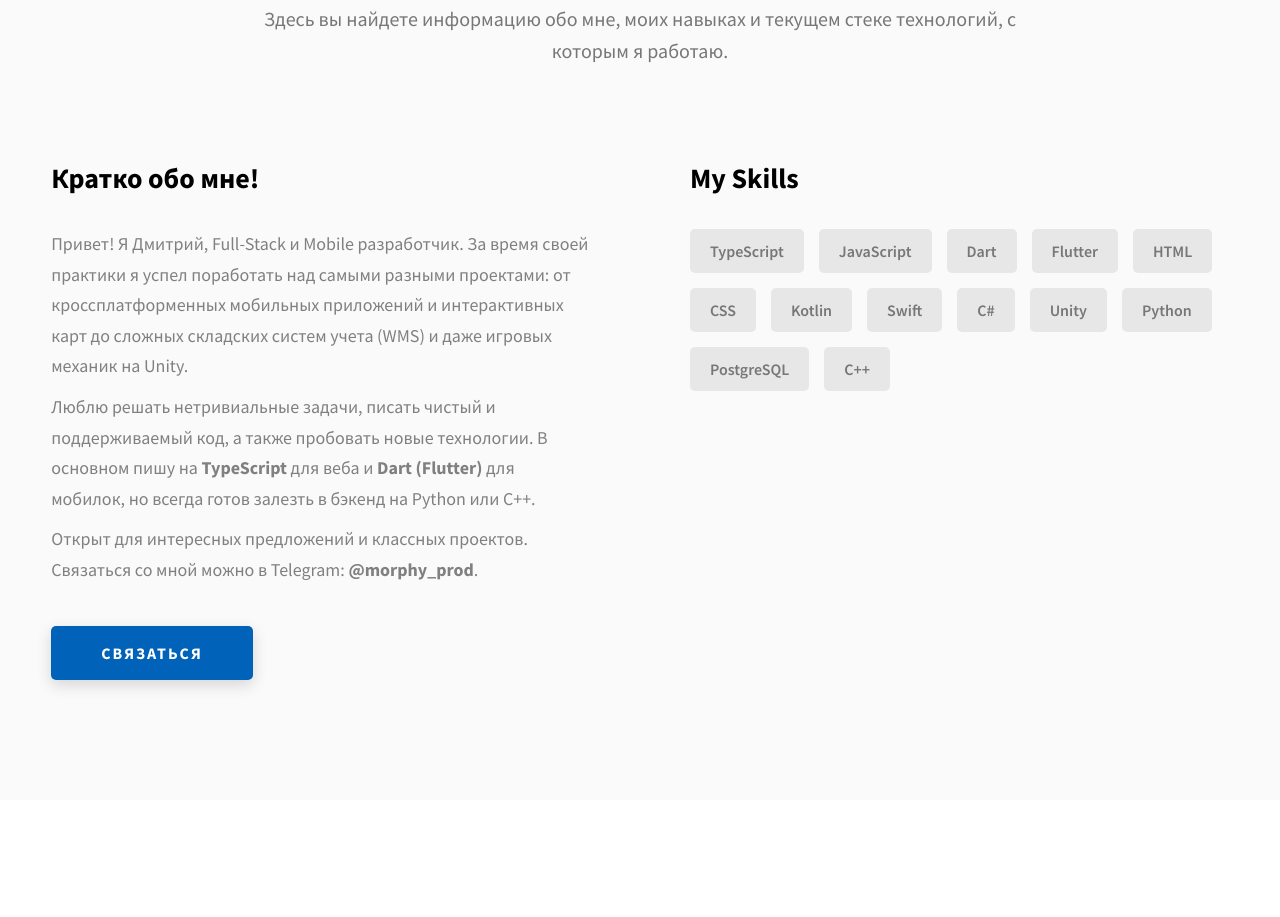
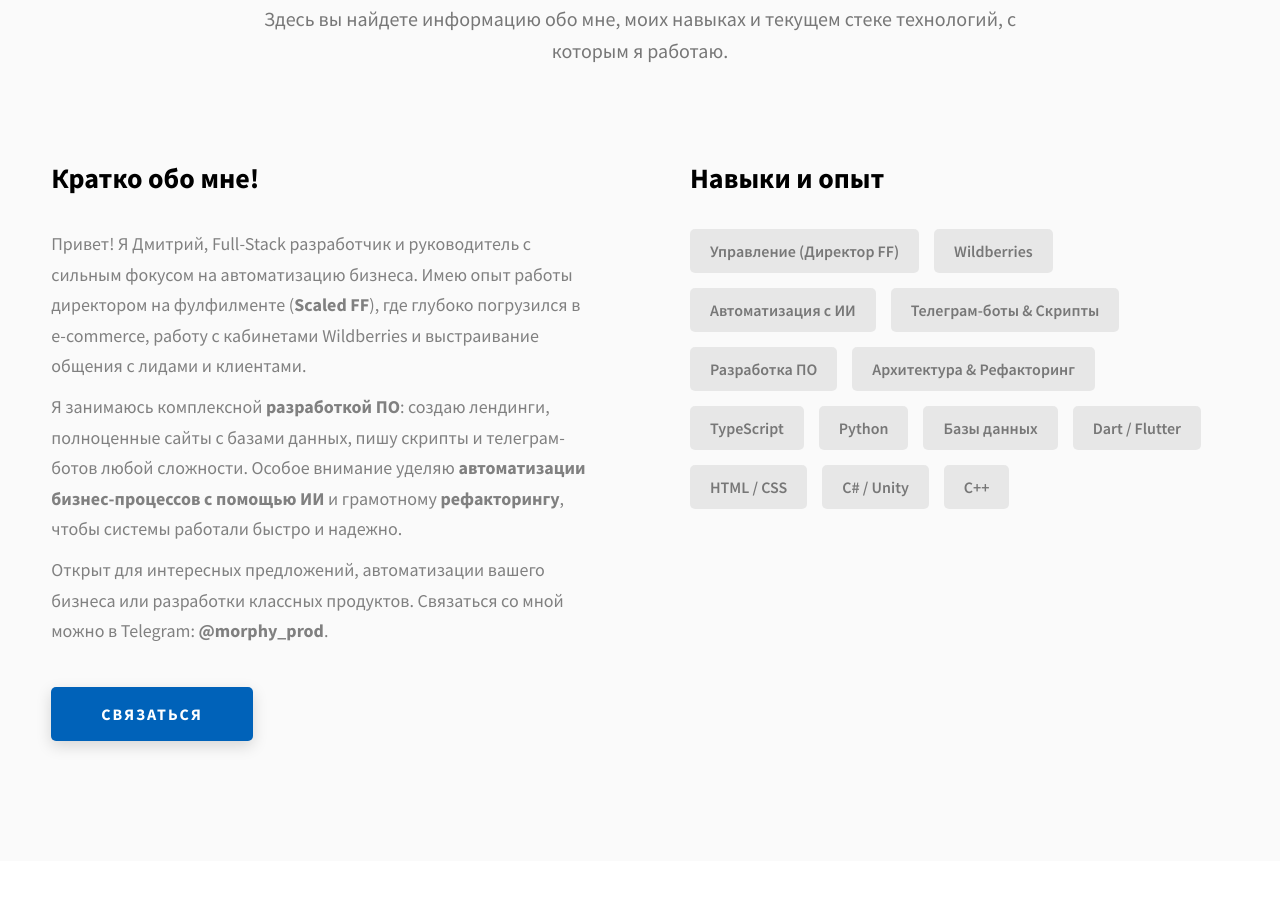
Before and after one commit to morphy000/portfolio, a plain HTML site: page index.html in a window 1280 px wide. Shown: the part 1012-1929 px from the top of the page. Drawn offline with Linux system fonts and the light colour scheme.

Commit message:
Update about info and skills

```diff
--- a/index.html
+++ b/index.html
@@ -159,13 +159,15 @@
             <h3 class="about__content-title">Кратко обо мне!</h3>
             <div class="about__content-details">
               <p class="about__content-details-para">
-                Привет! Я Дмитрий, Full-Stack и Mobile разработчик. За время своей практики я успел поработать над самыми разными проектами: от кроссплатформенных мобильных приложений и интерактивных карт до сложных складских систем учета (WMS) и даже игровых механик на Unity.
+                Привет! Я Дмитрий, Full-Stack разработчик и руководитель с сильным фокусом на автоматизацию бизнеса.
+                Имею опыт работы директором на фулфилменте (<strong>Scaled FF</strong>), где глубоко погрузился в e-commerce, работу с кабинетами Wildberries и выстраивание общения с лидами и клиентами.
               </p>
               <p class="about__content-details-para">
-                Люблю решать нетривиальные задачи, писать чистый и поддерживаемый код, а также пробовать новые технологии. В основном пишу на <strong>TypeScript</strong> для веба и <strong>Dart (Flutter)</strong> для мобилок, но всегда готов залезть в бэкенд на Python или C++.
+                Я занимаюсь комплексной <strong>разработкой ПО</strong>: создаю лендинги, полноценные сайты с базами данных, пишу скрипты и телеграм-ботов любой сложности.
+                Особое внимание уделяю <strong>автоматизации бизнес-процессов с помощью ИИ</strong> и грамотному <strong>рефакторингу</strong>, чтобы системы работали быстро и надежно.
               </p>
               <p class="about__content-details-para">
-                Открыт для интересных предложений и классных проектов. Связаться со мной можно в Telegram: <a href="https://t.me/morphy_prod" target="_blank"><strong>@morphy_prod</strong></a>.
+                Открыт для интересных предложений, автоматизации вашего бизнеса или разработки классных продуктов. Связаться со мной можно в Telegram: <a href="https://t.me/morphy_prod" target="_blank"><strong>@morphy_prod</strong></a>.
               </p>
             </div>
             <a href="./#contact" class="btn btn--med btn--theme dynamicBgClr"
@@ -173,22 +175,23 @@
             >
           </div>
           <div class="about__content-skills">
-            <h3 class="about__content-title">My Skills</h3>
+            <h3 class="about__content-title">Навыки и опыт</h3>
             <div class="skills">
+              <div class="skills__skill">Управление (Директор FF)</div>
+              <div class="skills__skill">Wildberries</div>
+              <div class="skills__skill">Автоматизация с ИИ</div>
+              <div class="skills__skill">Телеграм-боты & Скрипты</div>
+              <div class="skills__skill">Разработка ПО</div>
+              <div class="skills__skill">Архитектура & Рефакторинг</div>
               <div class="skills__skill">TypeScript</div>
-              <div class="skills__skill">JavaScript</div>
-              <div class="skills__skill">Dart</div>
-              <div class="skills__skill">Flutter</div>
-              <div class="skills__skill">HTML</div>
-              <div class="skills__skill">CSS</div>
-              <div class="skills__skill">Kotlin</div>
-              <div class="skills__skill">Swift</div>
-              <div class="skills__skill">C#</div>
-              <div class="skills__skill">Unity</div>
               <div class="skills__skill">Python</div>
-              <div class="skills__skill">PostgreSQL</div>
+              <div class="skills__skill">Базы данных</div>
+              <div class="skills__skill">Dart / Flutter</div>
+              <div class="skills__skill">HTML / CSS</div>
+              <div class="skills__skill">C# / Unity</div>
               <div class="skills__skill">C++</div>
             </div>
+          </div>
           </div>
           </div>
         </div>
```
